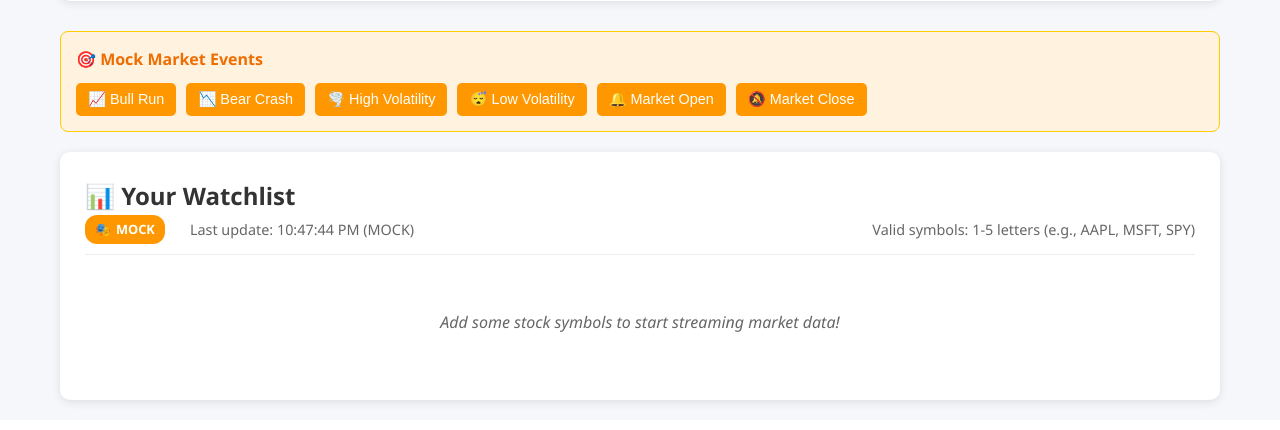
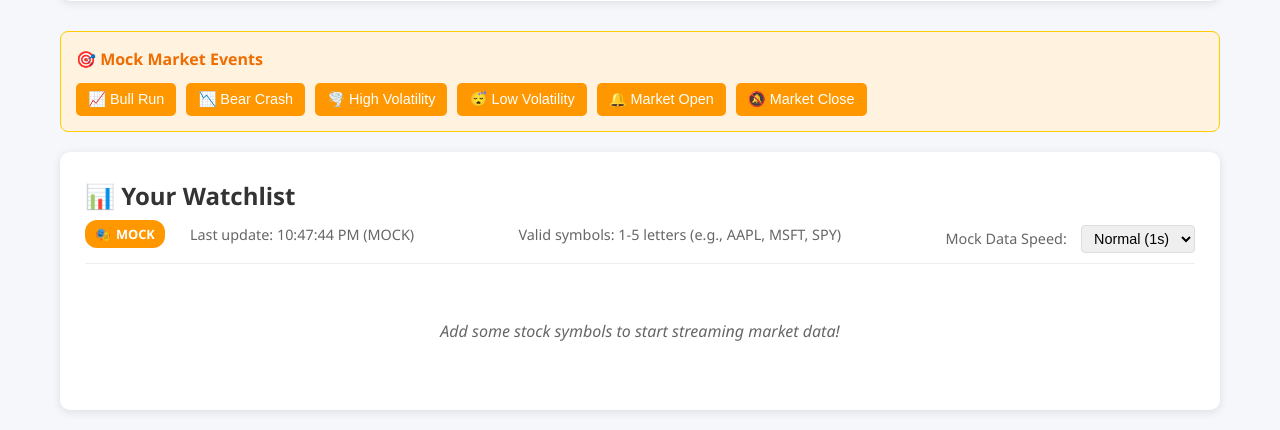
Before and after one commit to jonathanalexander229/schwab-streaming, a Flask app: page /market-data in a window 1280 px wide. Shown: the part 500-930 px from the top of the page. Before the commit the page ends 908 px from the top, so only its background shows below. Run offline with Flask 3, Linux system fonts and the light colour scheme; the visitor is signed in with stand-in values (Sample User, id 1); some libraries are stand-ins or nearby versions.

Commit message:
Update documentation and fix Python 3.13 compatibility
- Comprehensive README update with historical data collection features
- Document new TradingView charts and live charting capabilities
- Add historical data collection CLI usage examples
- Update database schema documentation with OHLC tables
- Document new API endpoints for historical data
- Fix Python 3.13 SocketIO compatibility by using threading async mode
- Include all template and static file updates

```diff
--- a/app.py
+++ b/app.py
@@ -35,7 +35,7 @@ class Config:
 app = Flask(__name__)
 app.config.from_object(Config)
 app.permanent_session_lifetime = timedelta(hours=24)
-socketio = SocketIO(app, cors_allowed_origins="*")
+socketio = SocketIO(app, cors_allowed_origins="*", async_mode='threading')
 
 # Initialize feature manager
 feature_manager = FeatureManager(Config.DATA_DIR, socketio)
@@ -202,6 +202,40 @@ def session_info():
         'mock_mode': session.get('mock_mode', False)
     })
 
+@app.route('/api/mock-speed', methods=['POST'])
+@require_auth
+def set_mock_speed():
+    """API endpoint to set mock data update speed"""
+    try:
+        data = request.get_json()
+        interval = float(data.get('interval', 1.0))
+
+        # Validate interval bounds (allow very fast speeds for testing)
+        interval = max(0.001, min(60.0, interval))
+
+        # Update mock speed if in mock mode and market data is enabled
+        if session.get('mock_mode') and feature_manager.is_feature_enabled('market_data'):
+            market_data_manager = feature_manager.get_feature('market_data')
+            if market_data_manager and hasattr(market_data_manager, 'equity_stream_manager'):
+                stream_manager = market_data_manager.equity_stream_manager
+                if hasattr(stream_manager, 'streamer') and stream_manager.streamer:
+                    if hasattr(stream_manager.streamer, 'set_update_interval'):
+                        stream_manager.streamer.set_update_interval(interval)
+                        logger.info(f"Updated mock data speed to {interval}s interval")
+                        return jsonify({'success': True, 'interval': interval})
+                    else:
+                        return jsonify({'success': False, 'error': 'Mock streamer does not support speed control'})
+                else:
+                    return jsonify({'success': False, 'error': 'Stream manager or streamer not available'})
+            else:
+                return jsonify({'success': False, 'error': 'Market data manager not available'})
+        else:
+            return jsonify({'success': False, 'error': 'Not in mock mode or market data disabled'})
+
+    except Exception as e:
+        logger.error(f"Error setting mock speed: {e}")
+        return jsonify({'success': False, 'error': str(e)}), 500
+
 @app.route('/api/historical-data/<symbol>')
 @require_auth
 def get_historical_data(symbol):
--- a/mock_data.py
+++ b/mock_data.py
@@ -381,7 +381,7 @@ class MockSchwabStreamer:
 
     def set_update_interval(self, interval: float):
         """Set the update interval in seconds"""
-        self.update_interval = max(0.1, interval)
+        self.update_interval = max(0.001, interval)  # Allow very fast updates for testing
 
     def simulate_market_event(self, event_type: str, symbols: List[str] = None):
         """Simulate market events for testing"""
--- a/static/js/market_data.js
+++ b/static/js/market_data.js
@@ -188,6 +188,16 @@ class MarketDataApp {
                 badge.classList.add('real');
                 if (badgeIcon) badgeIcon.textContent = '✅';
                 if (badgeText) badgeText.textContent = 'LIVE';
+            }
+        }
+
+        // Update mock speed control
+        const mockSpeedControl = document.getElementById('mockSpeedControlMain');
+        if (mockSpeedControl) {
+            if (this.isMockMode) {
+                mockSpeedControl.classList.remove('hidden');
+            } else {
+                mockSpeedControl.classList.add('hidden');
             }
         }
 
@@ -595,6 +605,44 @@ document.addEventListener('DOMContentLoaded', () => {
     }
 });
 
+// Global function for updating mock speed from main page
+function updateMockSpeedMain() {
+    const speedSelect = document.getElementById('mockSpeedSelectMain');
+    const interval = parseFloat(speedSelect.value);
+
+    // Send speed update to server
+    fetch('/api/mock-speed', {
+        method: 'POST',
+        headers: {
+            'Content-Type': 'application/json',
+        },
+        body: JSON.stringify({ interval: interval })
+    })
+    .then(response => response.json())
+    .then(data => {
+        if (data.success) {
+            console.log(`Mock data speed updated to ${interval}s interval`);
+
+            // Show brief notification
+            const lastUpdate = document.getElementById('lastUpdateTime');
+            if (lastUpdate) {
+                const originalText = lastUpdate.textContent;
+                lastUpdate.textContent = `Speed updated to ${interval}s interval`;
+                lastUpdate.style.color = '#ff9800';
+                setTimeout(() => {
+                    lastUpdate.textContent = originalText;
+                    lastUpdate.style.color = '';
+                }, 2000);
+            }
+        } else {
+            console.error('Failed to update mock speed:', data.error);
+        }
+    })
+    .catch(error => {
+        console.error('Error updating mock speed:', error);
+    });
+}
+
 // Add CSS animations
 const style = document.createElement('style');
 style.textContent = `
--- a/templates/index.html
+++ b/templates/index.html
@@ -80,6 +80,18 @@
                 <div style="font-size: 0.9em; color: #666;">
                     Valid symbols: 1-5 letters (e.g., AAPL, MSFT, SPY)
                 </div>
+                <div id="mockSpeedControlMain" class="mock-speed-control hidden" style="margin-top: 10px;">
+                    <label for="mockSpeedSelectMain" style="font-size: 0.9em; color: #666; margin-right: 10px;">Mock Data Speed:</label>
+                    <select id="mockSpeedSelectMain" onchange="updateMockSpeedMain()" style="padding: 4px 8px; border: 1px solid #ddd; border-radius: 4px; font-size: 0.9em;">
+                        <option value="0.01">100x Fast</option>
+                        <option value="0.02">50x Fast</option>
+                        <option value="0.05">20x Fast</option>
+                        <option value="0.1">10x Fast</option>
+                        <option value="0.2">5x Fast</option>
+                        <option value="0.5">2x Fast</option>
+                        <option value="1.0" selected>Normal (1s)</option>
+                    </select>
+                </div>
             </div>
             <div id="marketDataContainer" class="market-data-grid">
                 <div class="no-data">Add some stock symbols to start streaming market data!</div>
```
Also changed, not shown: templates/live_charts.html (+48 -0 lines), README.md.
